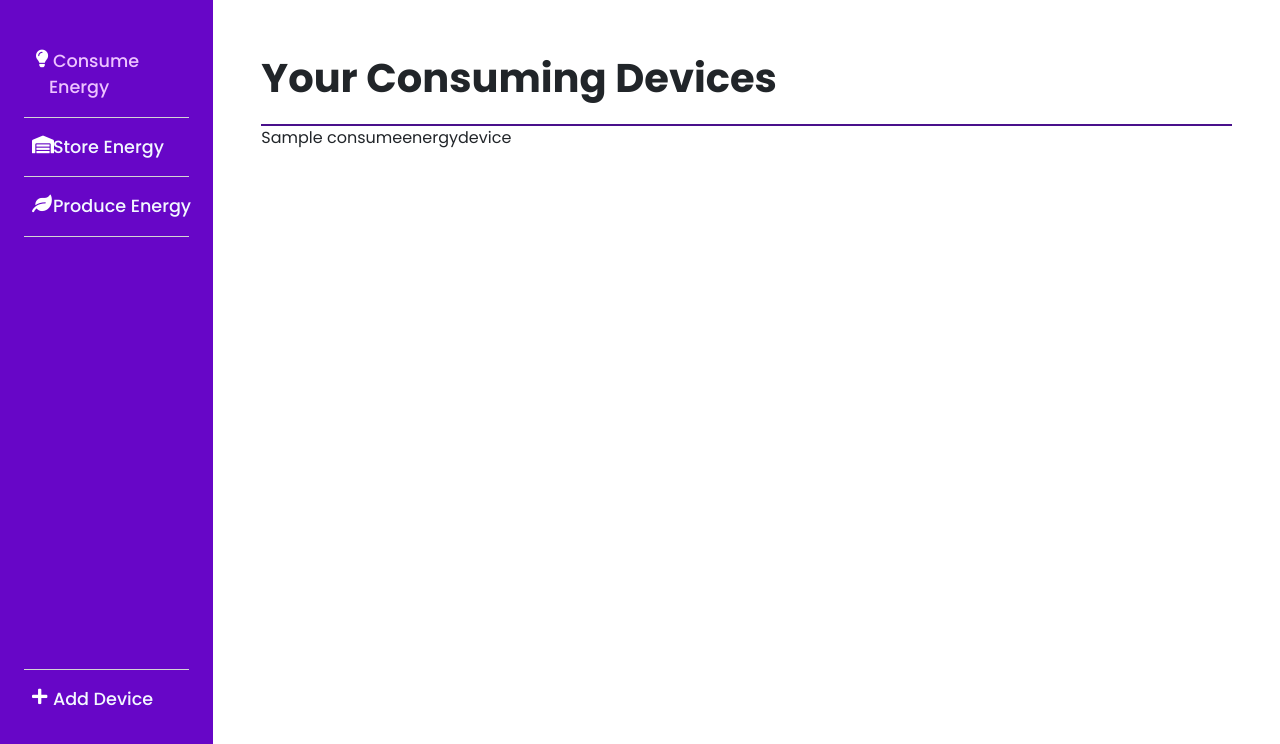
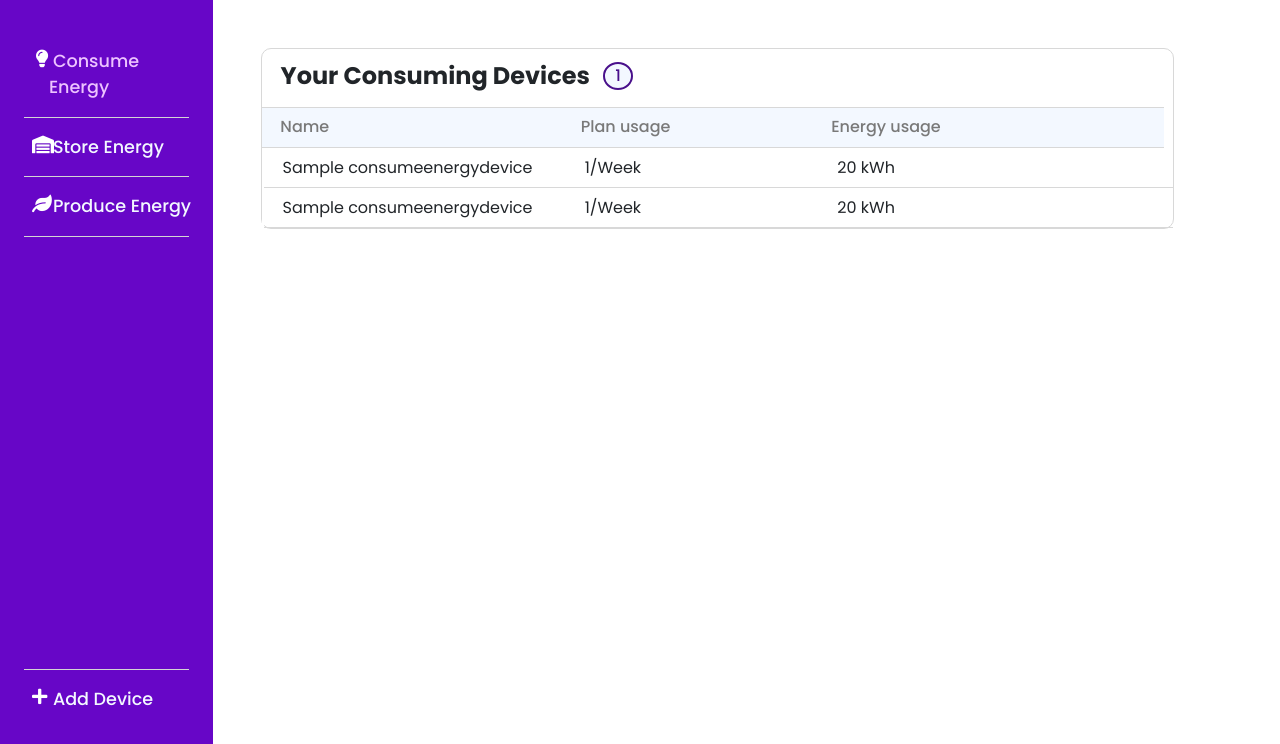
Before and after one commit to piotrzegarek/SmartEnergyHome, a Django app: page /devices/consume in a window 1280 px wide. Shown: the part 56-800 px from the top of the page. Run offline with Django 5.2, Linux system fonts and the light colour scheme; a user stored in the database is signed in; tables that the repository leaves empty hold one stand-in row (values such as "Sample post"); lists and menus that the app fills with data are empty; parts of the project's set-up code (start-up, migrations or seed data) failed here and were passed over; some web fonts are replaced.

Commit message:
Devices list css fixes and back button

```diff
--- a/app/apps/core/static/core/css/devices.css
+++ b/app/apps/core/static/core/css/devices.css
@@ -3,12 +3,92 @@
     height: 100%;
 }
 
+.title-wrapper {
+    vertical-align: middle;
+    padding: 1%;
+    padding-left: 2%;
+}
+
 .content-title {
-    font-size: 2.5rem;
+    font-size: 1.5rem;
     font-weight: bold;
+    display: inline-block;
+    margin: 0;
+}
+
+.count-wrapper {
+    display: inline-block;
+    background-color: #F3F8FF;
+    border: 2px solid #49108B;
+    width: 30px;
+    border-radius: 50%;
+    text-align: center;
+    vertical-align: middle;
+    margin-left: 1%;
+    margin-bottom: 0.5rem;
+}
+
+.count-wrapper span {
+    font-weight: 500;
+    color: #49108B;
+    font-size: 1rem;
 }
 
 .devices-wrapper {
-    min-height: 10vh;
-    border-top: 2px solid #49108B;
+    border: 1px solid #d8d8d8;
+    border-radius: 10px;
+    width: 94%;
 }
+
+.table-body table {
+    width: 100%;
+}
+.devices-table {
+    width: 99%;
+}
+
+.devices-table thead {
+    background-color: #F3F8FF;
+}
+
+.devices-table thead th {
+    font-weight: 500;
+    color: #797979;
+    border-bottom: 1px solid #d8d8d8;
+    border-top: 1px solid #d8d8d8;
+
+}
+
+.devices-table th,
+.table-body table td {
+    padding-left: 2%;
+    padding-right: 2%;
+}
+
+.table-body table td {
+    border-bottom: 1px solid #d8d8d8;
+}
+.table-body table tr:last-child {
+    border-bottom: none;
+}
+
+.device-row,
+.devices-table thead {
+    height: 5vh;
+}
+
+.table-body .device-row td:first-child {
+    border-left: 2px solid #fff;
+    transition: all 0.2s ease-in;
+}
+.table-body .device-row:hover td:first-child {
+    border-left: 2px solid #49108B;
+}
+.table-body .device-row:hover {
+    cursor: pointer;
+}
+
+.table-body {
+    max-height: 50vh;
+    overflow-y: auto;
+}
--- a/app/apps/core/templates/core/devices-add-form.html
+++ b/app/apps/core/templates/core/devices-add-form.html
@@ -16,6 +16,12 @@
             {% include "core/includes/devices-sidebar.html" %}
         </div>
         <div class="col p-5">
+            <div class="back-wrapper mb-1">
+                <a href="{% url 'devices-add-page' %}">
+                  <img class="back-arrow-img" src="{% static "icons/back-arrow.svg" %}" alt="Back arrow button">
+                  <span class="back-text">Back</span>
+                </a>
+              </div>
             <p class="content-title">Add New {{type|title}} Device</p>
             <form method="post">
                 {% csrf_token %}
--- a/app/apps/core/templates/core/devices-add.html
+++ b/app/apps/core/templates/core/devices-add.html
@@ -16,6 +16,12 @@
             {% include "core/includes/devices-sidebar.html" %}
         </div>
         <div class="col p-5">
+            <div class="back-wrapper mb-1">
+              <a href="{% url 'devices-page' 'consume' %}">
+                <img class="back-arrow-img" src="{% static "icons/back-arrow.svg" %}" alt="Back arrow button">
+                <span class="back-text">Back</span>
+              </a>
+            </div>
             <p class="content-title">Add New Device</p>
             <p class="mb-3">Get personalized plans for your energy management by creating your home model. Add all of your devices that have impact on the energy in your house and get notifications about the devices usage and costs insides.</p>
             <div class="devices-types row">
--- a/app/apps/core/templates/core/devices.html
+++ b/app/apps/core/templates/core/devices.html
@@ -16,11 +16,45 @@
             {% include "core/includes/devices-sidebar.html" %}
         </div>
         <div class="col p-5">
-            <p class="content-title">Your {{type|title}} Devices</p>
             <div class="devices-wrapper">
-                {% for device in devices %}
-                <p>{{device.name}}</p>
-                {% endfor %}
+                <div class="title-wrapper">
+                    <p class="content-title">Your {{type|title}} Devices</p>
+                    <div class="count-wrapper">
+                        <span>{{ devices|length }}</span>
+                    </div>
+                </div>
+
+                <table class="devices-table">
+                    <thead>
+                        <th width="30%">Name</th>
+                        <th width="25%">Plan usage</th>
+                        <th width="20%">Energy usage</th>
+                        <th width="15%"></th>
+                    </thead>
+                </table>
+                <div class="table-body">
+                    <table>
+                        <thead></thead>
+                        <tbody>
+                            {% for device in devices %}
+                            <tr class="device-row">
+                                <td width="30%">{{device.name}}</td>
+                                <td width="25%">{{device.period_execution}}/{{device.plan_period}}</td>
+                                <td width="20%">20 kWh</td>
+                                <td width="15%"></td>
+                            </tr>
+                            {% endfor %}
+                            {% for device in devices %}
+                            <tr class="device-row">
+                                <td width="30%">{{device.name}}</td>
+                                <td width="25%">{{device.period_execution}}/{{device.plan_period}}</td>
+                                <td width="20%">20 kWh</td>
+                                <td width="15%"></td>
+                            </tr>
+                            {% endfor %}
+                        </tbody>
+                    </table>
+                </div>
             </div>
         </div>
     </div>
--- a/app/static/css/base.css
+++ b/app/static/css/base.css
@@ -29,3 +29,39 @@ select.form-control:focus,
     box-shadow: none;
     border-color: #49108B;
 }
+
+/* width */
+::-webkit-scrollbar {
+    width: 6px;
+  }
+
+/* Track */
+::-webkit-scrollbar-track {
+    background: #e7e7e7;
+}
+
+/* Handle */
+::-webkit-scrollbar-thumb {
+    background: #b1b1b1;
+    border-radius: 3px;
+}
+
+/* Handle on hover */
+::-webkit-scrollbar-thumb:hover {
+    background: #888;
+}
+
+.back-arrow-img {
+    width: 40px;
+}
+
+
+.back-wrapper .back-text {
+    font-weight: 500;
+    font-size: 1.1rem;
+    color: #49108B;
+}
+
+.back-wrapper a {
+    text-decoration: none;
+}
```
Also changed, not shown: app/static/icons/back-arrow.svg (added).
